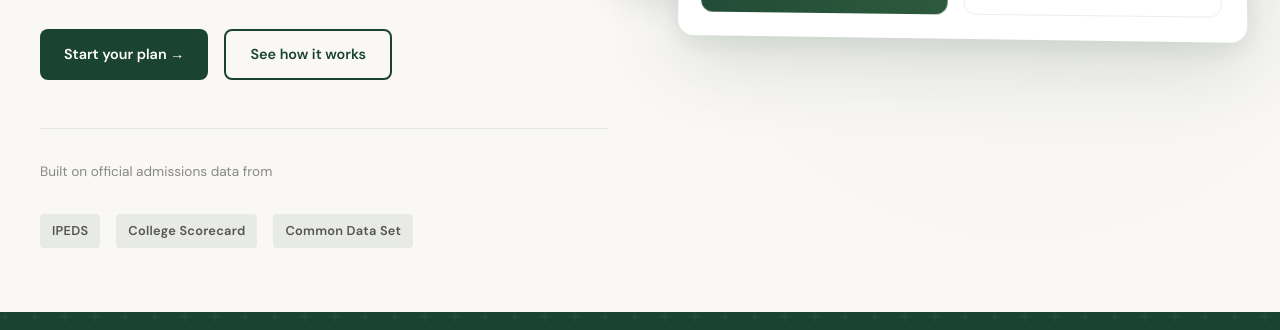
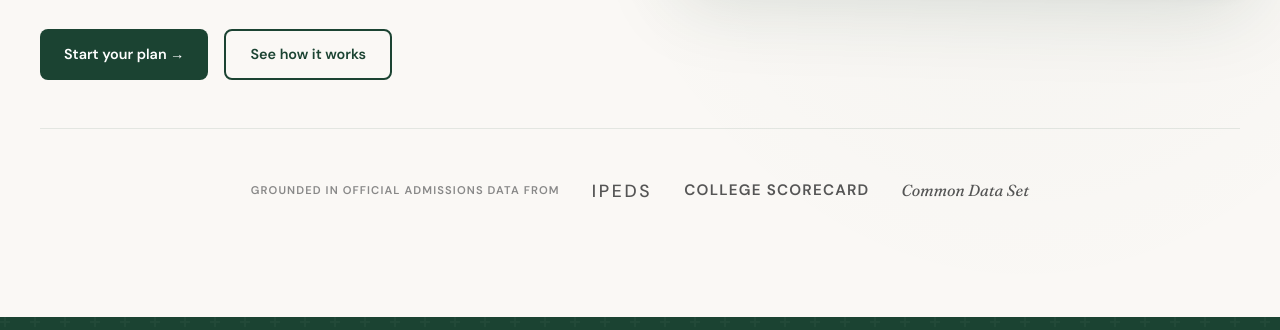
Before and after one commit to joshjaffe-cmyk/collegestack-landing, a plain HTML site: page collegestack-web/index.html in a window 1280 px wide. Shown: the part 622-952 px from the top of the page. Drawn offline with Linux system fonts and the light colour scheme.

Commit message:
Update index.html
Summary:

Remove hero-proof from inside hero-text
Add hero-proof after hero-content closes but still inside hero section
Update HTML structure to have individual styled spans
Replace CSS to center everything and style each data source differently

```diff
--- a/collegestack-web/index.html
+++ b/collegestack-web/index.html
@@ -267,33 +267,50 @@
     .hero-proof {
   display: flex;
   align-items: center;
-      justify-content: flex-start;
+  justify-content: center;
   gap: 2rem;
-      padding-top: 2rem;
+  padding: 3rem 2rem;
   border-top: 1px solid rgba(27, 67, 50, 0.1);
-      flex-wrap: wrap;
-    }
-
-    .hero-proof > span {
-      font-size: 0.85rem;
+  width: 100%;
+  max-width: 1200px;
+  margin: 0 auto;
+}
+
+    .hero-proof > span:first-child {
+  font-size: 0.7rem;
+  font-weight: 600;
   color: var(--text-muted);
-    }
-
-    .data-logos {
-      display: flex;
-      gap: 1rem;
-      align-items: center;
+  text-transform: uppercase;
+  letter-spacing: 0.1em;
 }
 
     .data-logo {
+  font-size: 1rem;
+  color: var(--text-secondary);
+  letter-spacing: 0.05em;
+}
+
+    .data-logo.ipeds {
   font-family: 'DM Sans', sans-serif;
-      font-size: 0.8rem;
+  font-weight: 500;
+  font-size: 1.1rem;
+  letter-spacing: 0.15em;
+}
+
+    .data-logo.scorecard {
+  font-family: 'DM Sans', sans-serif;
   font-weight: 700;
-      color: var(--text-secondary);
-      letter-spacing: 0.02em;
-      padding: 0.4rem 0.75rem;
-      background: rgba(27, 67, 50, 0.08);
-      border-radius: 4px;
+  font-size: 0.95rem;
+  letter-spacing: 0.08em;
+  text-transform: uppercase;
+}
+
+.data-logo.cds {
+  font-family: 'Fraunces', serif;
+  font-weight: 400;
+  font-style: italic;
+  font-size: 1rem;
+  letter-spacing: 0;
 }
 
     /* Hero Visual */
@@ -1410,14 +1427,6 @@
           <a href="#" class="btn btn-primary">Start your plan →</a>
           <a href="#" class="btn btn-secondary">See how it works</a>
         </div>
-        <div class="hero-proof">
-          <span>Built on official admissions data from</span>
-          <div class="data-logos">
-            <span class="data-logo">IPEDS</span>
-            <span class="data-logo">College Scorecard</span>
-            <span class="data-logo">Common Data Set</span>
-          </div>
-        </div>
       </div>
       <div class="hero-visual">
         <div class="floating-insight top-right">
@@ -1472,6 +1481,12 @@
           </div>
         </div>
       </div>
+    </div>
+    <div class="hero-proof">
+      <span>GROUNDED IN OFFICIAL ADMISSIONS DATA FROM</span>
+      <span class="data-logo ipeds">IPEDS</span>
+      <span class="data-logo scorecard">COLLEGE SCORECARD</span>
+      <span class="data-logo cds">Common Data Set</span>
     </div>
   </section>
 
@@ -1850,7 +1865,7 @@
       </div>
       <div class="footer-bottom">
         <p class="footer-disclaimer">CollegeStack provides decision-support tools based on publicly available admissions data. Admissions decisions are made by each institution independently. This tool is for educational planning purposes only.</p>
-        <span>© 2025 CollegeStack. All rights reserved.</span>
+        <span>© 2026 CollegeStack. All rights reserved.</span>
       </div>
     </div>
   </footer>
```
Lines whose indentation alone changed are shown as unchanged.
